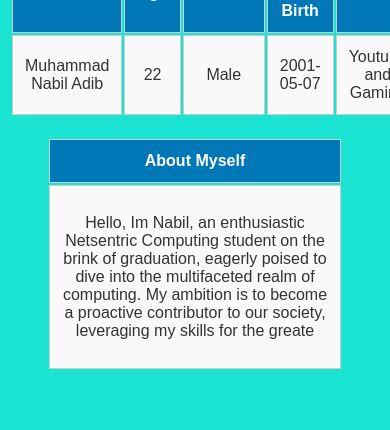
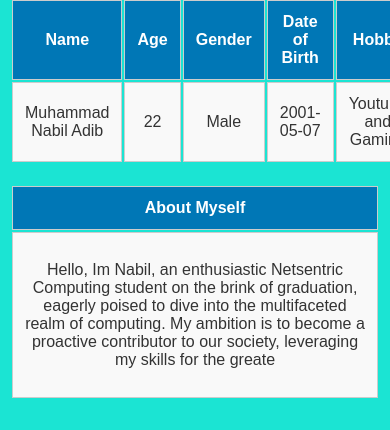
Before and after one commit to NebNeb-97/nabil-itt632-lab1, a PHP site: page / in a window 390 px wide; the page is wider, and only the part inside the window is pictured. Shown: the part 459-889 px from the top of that part. Before the commit the page ends 828 px from the top of that part, so only its background shows below. Run offline with PHP 8.4, Linux system fonts and the light colour scheme; data comes from the database, SQL or seed files in the repository.

Commit message:
profile page

```diff
--- a/index.php
+++ b/index.php
@@ -68,6 +68,26 @@
         flex: 2;
         margin: 0 10px;
     }
+
+     /* Media Query for Tablets and Smaller Screens */
+     @media (max-width: 768px) {
+        table {
+            width: 90%; /* Reduce table width for smaller screens */
+        }
+    }
+
+    /* Media Query for Mobile Phones */
+    @media (max-width: 576px) {
+        h1 {
+            font-size: 20px; /* Further reduce the title font size for small screens */
+        }
+        table {
+            width: 100%; /* Make the table full width for small screens */
+        }
+        .image-table {
+            margin: 10px auto; /* Reduce the margin for image table on small screens */
+        }
+    }
 </style>
 </head>
 <body>
```
